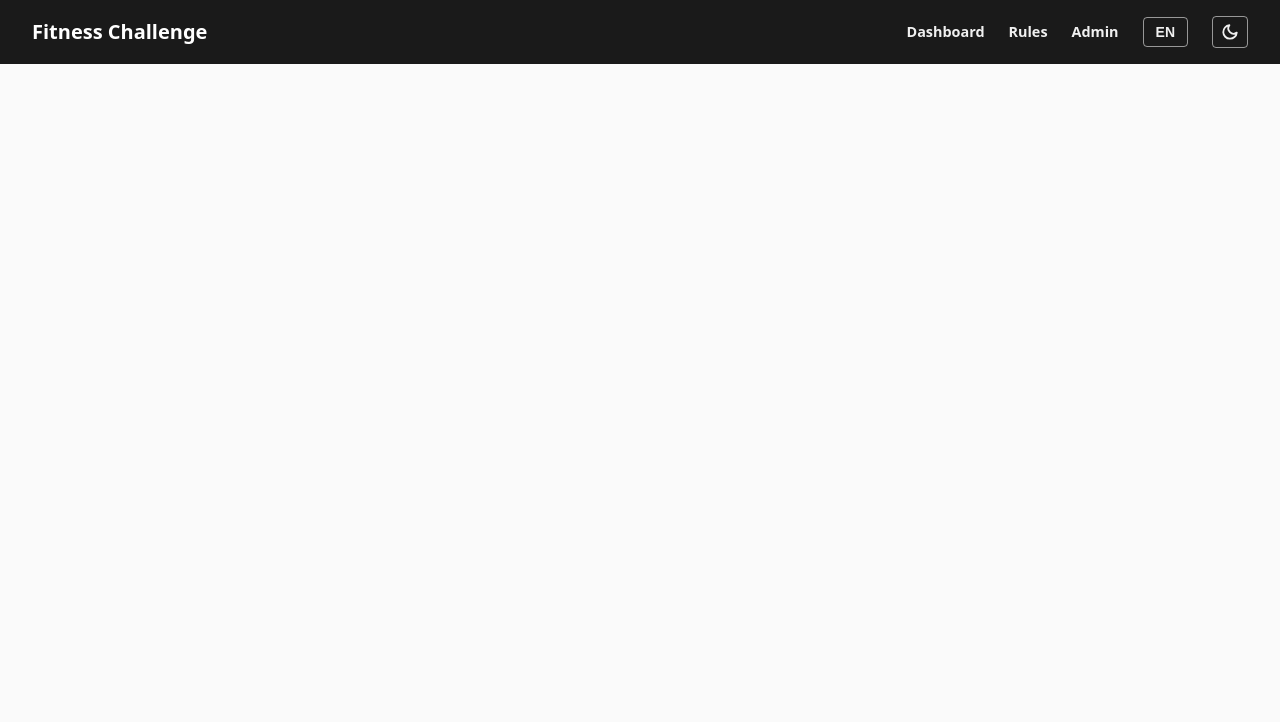
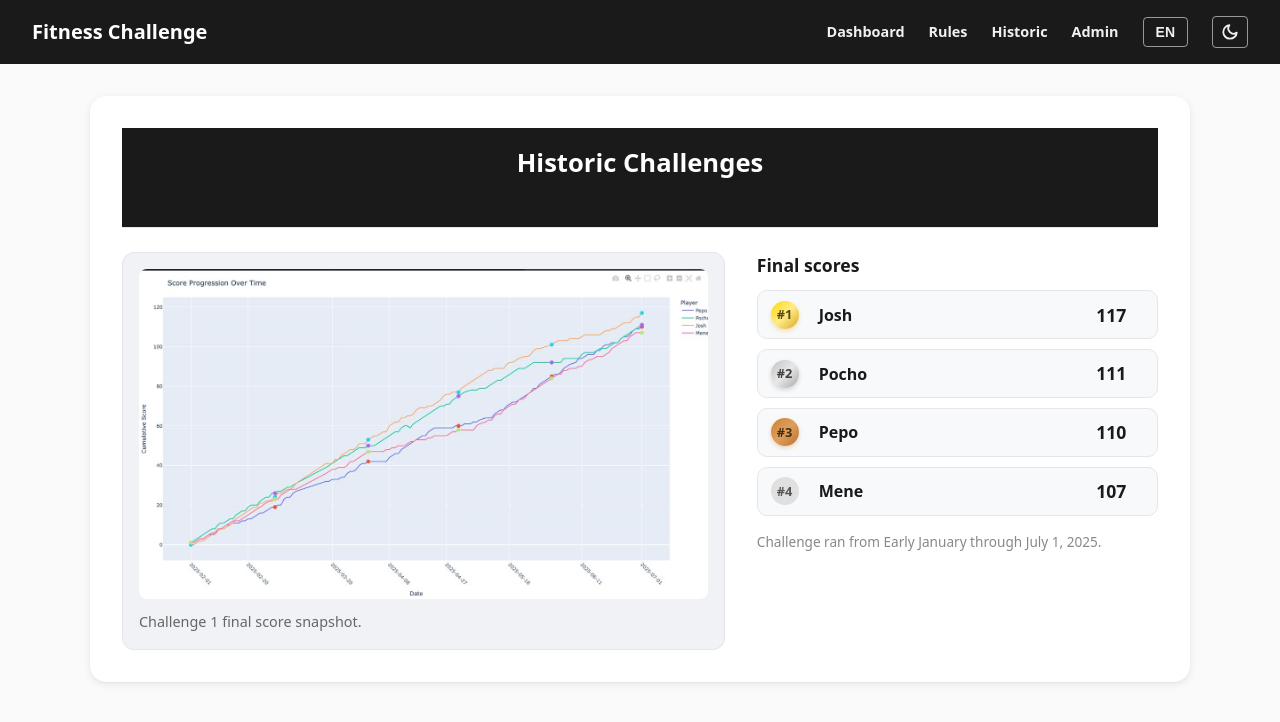
Before and after one commit to LimitBreaker98/whatsapp_fitness_challenge_tracker, a React app in the folder frontend/: page /historic in a window 1280 px wide. Shown: the top 722 px of the page. Built offline with nearby package versions, Linux system fonts and the light colour scheme; no server answers; the HTML template or start-up script is replaced by a standard one.

Commit message:
Add historic challenge page

```diff
--- a/frontend/src/App.jsx
+++ b/frontend/src/App.jsx
@@ -5,6 +5,7 @@ import FunStats from './components/FunStats';
 import ProgressChart from './components/ProgressChart';
 import AdminPage from './components/AdminPage';
 import RulesPage from './components/RulesPage';
+import HistoricChallenges from './components/HistoricChallenges';
 import LanguageToggle from './components/LanguageToggle';
 import ThemeToggle from './components/ThemeToggle';
 import './App.css';
@@ -30,6 +31,7 @@ function App() {
           <nav>
             <Link to="/">{t('nav.dashboard')}</Link>
             <Link to="/rules">{t('nav.rules')}</Link>
+            <Link to="/historic">{t('nav.historic')}</Link>
             <Link to="/admin">{t('nav.admin')}</Link>
             <LanguageToggle />
             <ThemeToggle />
@@ -40,6 +42,7 @@ function App() {
           <Routes>
             <Route path="/" element={<Dashboard />} />
             <Route path="/rules" element={<RulesPage />} />
+            <Route path="/historic" element={<HistoricChallenges />} />
             <Route path="/admin" element={<AdminPage />} />
           </Routes>
         </main>
--- /dev/null
+++ b/frontend/src/components/HistoricChallenges.css
@@ -0,0 +1,144 @@
+.historic-challenges {
+  display: flex;
+  justify-content: center;
+}
+
+.historic-card {
+  width: 100%;
+  max-width: 1100px;
+  background: var(--color-bg-card);
+  color: var(--color-text);
+  border-radius: 16px;
+  padding: 2rem;
+  box-shadow: 0 2px 8px var(--color-shadow), 0 1px 2px var(--color-shadow-light);
+}
+
+.historic-header {
+  display: flex;
+  flex-direction: column;
+  gap: 0.35rem;
+  padding-bottom: 1rem;
+  margin-bottom: 1.5rem;
+  border-bottom: 1px solid var(--color-border);
+}
+
+.historic-header h2 {
+  margin: 0;
+  font-size: 1.6rem;
+  font-weight: 700;
+}
+
+.historic-header p {
+  margin: 0;
+  color: var(--color-text);
+  font-size: 0.95rem;
+  opacity: 0.85;
+}
+
+.historic-content {
+  display: flex;
+  gap: 2rem;
+  align-items: flex-start;
+}
+
+.historic-chart {
+  flex: 1 1 60%;
+  background: var(--color-bg-secondary);
+  border-radius: 12px;
+  padding: 1rem;
+  border: 1px solid var(--color-border);
+}
+
+.historic-chart img {
+  width: 100%;
+  height: auto;
+  display: block;
+  border-radius: 8px;
+}
+
+.historic-caption {
+  margin: 0.75rem 0 0;
+  color: var(--color-text-muted);
+  font-size: 0.9rem;
+}
+
+.historic-scores {
+  flex: 1 1 40%;
+}
+
+.historic-scores h3 {
+  margin: 0 0 0.75rem;
+  font-size: 1.1rem;
+}
+
+.historic-scores ul {
+  list-style: none;
+  padding: 0;
+  margin: 0 0 1rem;
+  display: flex;
+  flex-direction: column;
+  gap: 0.6rem;
+}
+
+.historic-row {
+  display: grid;
+  grid-template-columns: 36px 1fr 48px;
+  align-items: center;
+  gap: 0.75rem;
+  padding: 0.6rem 0.8rem;
+  border-radius: 10px;
+  background: var(--color-bg-tertiary);
+  border: 1px solid var(--color-border);
+}
+
+.historic-rank {
+  font-weight: 700;
+  font-size: 0.8rem;
+  width: 28px;
+  height: 28px;
+  display: flex;
+  align-items: center;
+  justify-content: center;
+  border-radius: 50%;
+  background: var(--color-rank-bg);
+  color: var(--color-rank-text);
+}
+
+.historic-row.rank-1 .historic-rank {
+  background: linear-gradient(135deg, #ffd700 0%, #ffec8b 50%, #daa520 100%);
+  color: #5c4a00;
+  box-shadow: 0 2px 4px rgba(218, 165, 32, 0.3);
+}
+
+.historic-row.rank-2 .historic-rank {
+  background: linear-gradient(135deg, #c0c0c0 0%, #e8e8e8 50%, #a8a8a8 100%);
+  color: #404040;
+  box-shadow: 0 2px 4px rgba(128, 128, 128, 0.3);
+}
+
+.historic-row.rank-3 .historic-rank {
+  background: linear-gradient(135deg, #cd7f32 0%, #dea05e 50%, #b8722e 100%);
+  color: #4a2c10;
+  box-shadow: 0 2px 4px rgba(205, 127, 50, 0.3);
+}
+
+.player-name {
+  font-weight: 600;
+}
+
+.player-score {
+  font-weight: 700;
+  font-size: 1.1rem;
+}
+
+.historic-note {
+  margin: 0;
+  color: var(--color-text-subtle);
+  font-size: 0.85rem;
+}
+
+@media (max-width: 900px) {
+  .historic-content {
+    flex-direction: column;
+  }
+}
--- /dev/null
+++ b/frontend/src/components/HistoricChallenges.jsx
@@ -0,0 +1,46 @@
+import { useTranslation } from 'react-i18next';
+import chartImage from '../assets/first-challenge.jpeg';
+import './HistoricChallenges.css';
+
+const finalScores = [
+  { name: 'Josh', score: 117 },
+  { name: 'Pocho', score: 111 },
+  { name: 'Pepo', score: 110 },
+  { name: 'Mene', score: 107 },
+];
+
+export default function HistoricChallenges() {
+  const { t } = useTranslation('historicChallenges');
+
+  return (
+    <section className="historic-challenges">
+      <div className="historic-card">
+        <header className="historic-header">
+          <h2>{t('title')}</h2>
+          <p>{t('subtitle')}</p>
+        </header>
+
+        <div className="historic-content">
+          <div className="historic-chart">
+            <img src={chartImage} alt={t('chartAlt')} />
+            <p className="historic-caption">{t('chartCaption')}</p>
+          </div>
+
+          <div className="historic-scores">
+            <h3>{t('finalScores')}</h3>
+            <ul>
+              {finalScores.map((player, index) => (
+                <li key={player.name} className={`historic-row rank-${index + 1}`}>
+                  <span className="historic-rank">#{index + 1}</span>
+                  <span className="player-name">{player.name}</span>
+                  <span className="player-score">{player.score}</span>
+                </li>
+              ))}
+            </ul>
+            <p className="historic-note">{t('dateNote')}</p>
+          </div>
+        </div>
+      </div>
+    </section>
+  );
+}
--- a/frontend/src/i18n/index.js
+++ b/frontend/src/i18n/index.js
@@ -9,6 +9,7 @@ import enFunStats from './locales/en/funStats.json';
 import enProgressChart from './locales/en/progressChart.json';
 import enAdmin from './locales/en/admin.json';
 import enRules from './locales/en/rules.json';
+import enHistoricChallenges from './locales/en/historicChallenges.json';
 
 import esCommon from './locales/es/common.json';
 import esLeaderboard from './locales/es/leaderboard.json';
@@ -16,6 +17,7 @@ import esFunStats from './locales/es/funStats.json';
 import esProgressChart from './locales/es/progressChart.json';
 import esAdmin from './locales/es/admin.json';
 import esRules from './locales/es/rules.json';
+import esHistoricChallenges from './locales/es/historicChallenges.json';
 
 const resources = {
   en: {
@@ -25,6 +27,7 @@ const resources = {
     progressChart: enProgressChart,
     admin: enAdmin,
     rules: enRules,
+    historicChallenges: enHistoricChallenges,
   },
   es: {
     common: esCommon,
@@ -33,6 +36,7 @@ const resources = {
     progressChart: esProgressChart,
     admin: esAdmin,
     rules: esRules,
+    historicChallenges: esHistoricChallenges,
   },
 };
 
--- a/frontend/src/i18n/locales/en/common.json
+++ b/frontend/src/i18n/locales/en/common.json
@@ -3,7 +3,8 @@
   "nav": {
     "dashboard": "Dashboard",
     "rules": "Rules",
-    "admin": "Admin"
+    "admin": "Admin",
+    "historic": "Historic"
   },
   "loading": "Loading...",
   "error": "Error: {{message}}",
--- /dev/null
+++ b/frontend/src/i18n/locales/en/historicChallenges.json
@@ -0,0 +1,8 @@
+{
+  "title": "Historic Challenges",
+  "subtitle": "Final standings from Early January to July 1, 2025.",
+  "finalScores": "Final scores",
+  "chartAlt": "Bar chart of the first challenge final scores",
+  "chartCaption": "Challenge 1 final score snapshot.",
+  "dateNote": "Challenge ran from Early January through July 1, 2025."
+}
--- a/frontend/src/i18n/locales/es/common.json
+++ b/frontend/src/i18n/locales/es/common.json
@@ -3,7 +3,8 @@
   "nav": {
     "dashboard": "Tablero",
     "rules": "Reglas",
-    "admin": "Admin"
+    "admin": "Admin",
+    "historic": "Historico"
   },
   "loading": "Cargando...",
   "error": "Error: {{message}}",
--- /dev/null
+++ b/frontend/src/i18n/locales/es/historicChallenges.json
@@ -0,0 +1,8 @@
+{
+  "title": "Retos Historicos",
+  "subtitle": "Resultados finales desde principios de enero hasta el 1 de julio de 2025.",
+  "finalScores": "Puntuaciones finales",
+  "chartAlt": "Grafico de barras con las puntuaciones finales del primer reto",
+  "chartCaption": "Reto 1 con puntuaciones finales.",
+  "dateNote": "El reto fue desde principios de enero hasta el 1 de julio de 2025."
+}
```
Also changed, not shown: frontend/src/assets/first-challenge.jpeg (added).
